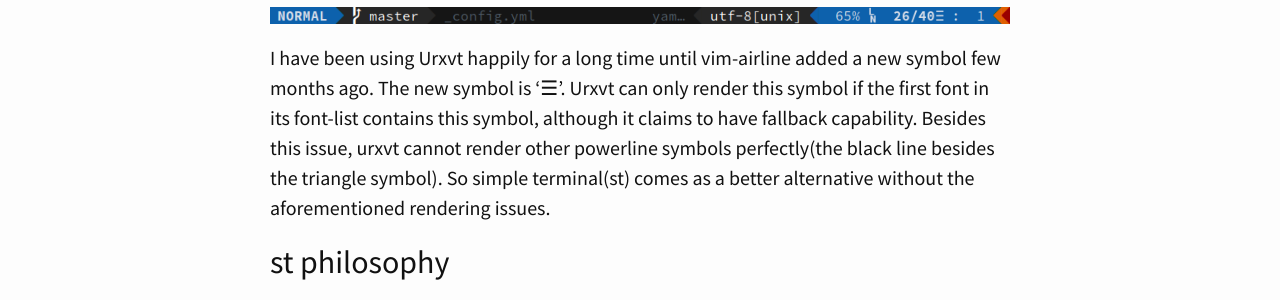
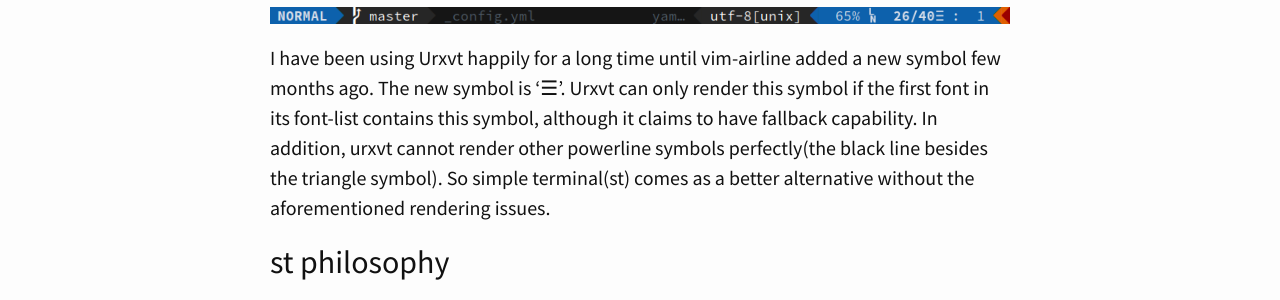
Before and after one commit to xden/xden.github.io, a Jekyll site: the page built from _posts/2016-11-20-simple-terminal.md, in a window 1280 px wide. Shown: the part 246-546 px from the top of the page. Built offline with Jekyll 4.4.1, drawn with Linux system fonts in a browser that asks for light colours.

Commit message:
Updated 2016-11-20-simple-terminal.md

```diff
--- a/_posts/2016-11-20-simple-terminal.md
+++ b/_posts/2016-11-20-simple-terminal.md
@@ -7,7 +7,7 @@
 
 ![urxvt-statusline]({{site.baseurl}}/assets/st-statusline.png "vim statusline in simple terminal")
 
-I have been using Urxvt happily for a long time until vim-airline added a new symbol few months ago. The new symbol is '☰'. Urxvt can only render this symbol if the first font in its font-list contains this symbol, although it claims to have fallback capability. Besides this issue, urxvt cannot render other powerline symbols perfectly(the black line besides the triangle symbol). So simple terminal(st) comes as a better alternative without the aforementioned rendering issues.
+I have been using Urxvt happily for a long time until vim-airline added a new symbol few months ago. The new symbol is '☰'. Urxvt can only render this symbol if the first font in its font-list contains this symbol, although it claims to have fallback capability. In addition, urxvt cannot render other powerline symbols perfectly(the black line besides the triangle symbol). So simple terminal(st) comes as a better alternative without the aforementioned rendering issues.
 
 <!-- more -->
 
```
